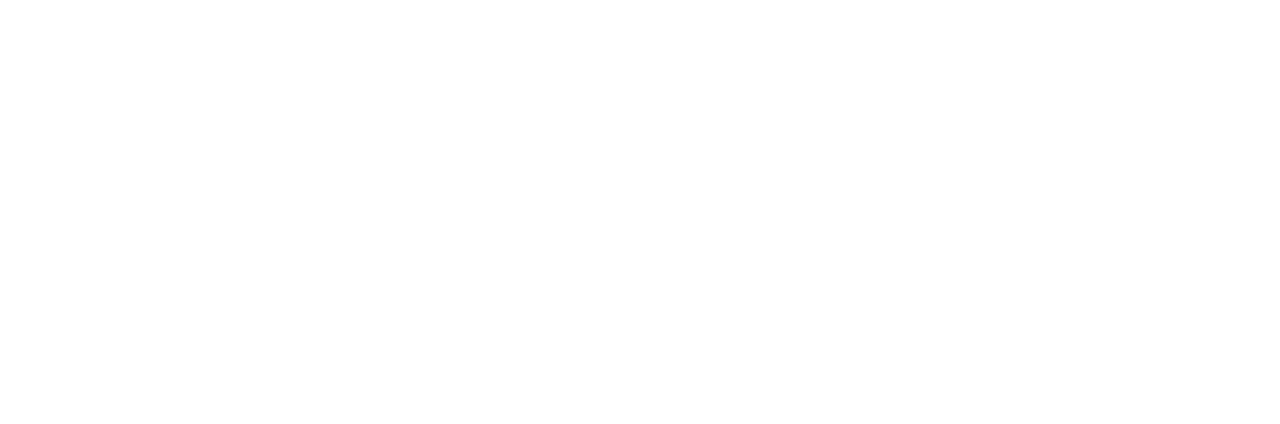
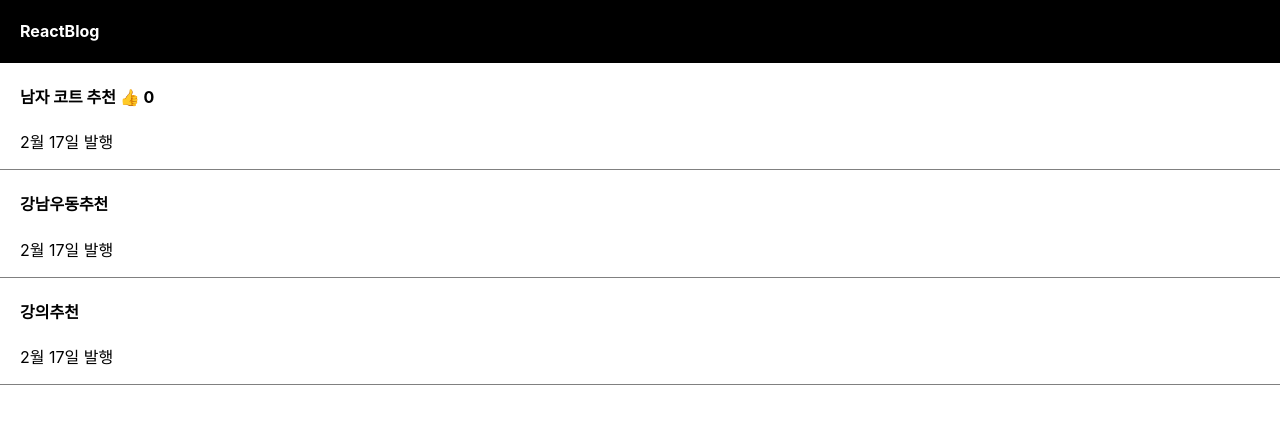
Before and after one commit to nowaveosu/codingapple-react, a React (Create React App) app: page / in a window 1280 px wide. Shown: the top 424 px of the page. Built offline with nearby package versions, Linux system fonts and the light colour scheme.

Commit message:
JSX, state, onClick

```diff
--- a/src/App.css
+++ b/src/App.css
@@ -1,7 +1,21 @@
 .App {
   text-align: center;
 }
-
+div {
+  box-sizing : border-box;
+}
+.list{
+  padding-left : 20px;
+  text-align : left;
+  border-bottom: 1px solid grey;
+}
+.black-nav{
+  display : flex;
+  background : black;
+  width : 100%;
+  color : white;
+  padding-left: 20px;
+}
 .App-logo {
   height: 40vmin;
   pointer-events: none;
--- a/src/App.js
+++ b/src/App.js
@@ -1,9 +1,43 @@
+/* eslint-disable */
+// warning 메시지 무시가능메세지
+
+// * JSX문법
+// class 넣을땐 className
+// 변수꽂을땐 {변수명}
+// style은 style={{키:"값"}}
+
+// * state
+// state는 변수인데 바뀌면 html이 변경됨
+// 자주 변경될것 같은 html부분은 state로 만들기
+
+// * on
+
+import { useState } from 'react';
 import './App.css';
 
 function App() {
+  let post = '강남 우동 맛집';
+  let [글제목, set글제목] = useState(['남자 코트 추천','강남우동추천','강의추천']);
+  let [따봉, set따봉] = useState(0);
+
+
   return (
     <div className="App">
-      <div></div>
+      <div className="black-nav">
+        <h4>ReactBlog</h4>
+      </div>
+      <div className='list'>
+        <h4>{ 글제목[0] } <span>👍</span> {따봉}</h4>
+        <p>2월 17일 발행</p>
+      </div>
+      <div className='list'>
+        <h4>{ 글제목[1] }</h4>
+        <p>2월 17일 발행</p>
+      </div>
+      <div className='list'>
+        <h4>{ 글제목[2] }</h4>
+        <p>2월 17일 발행</p>
+      </div>
 
     </div>
   );
```
